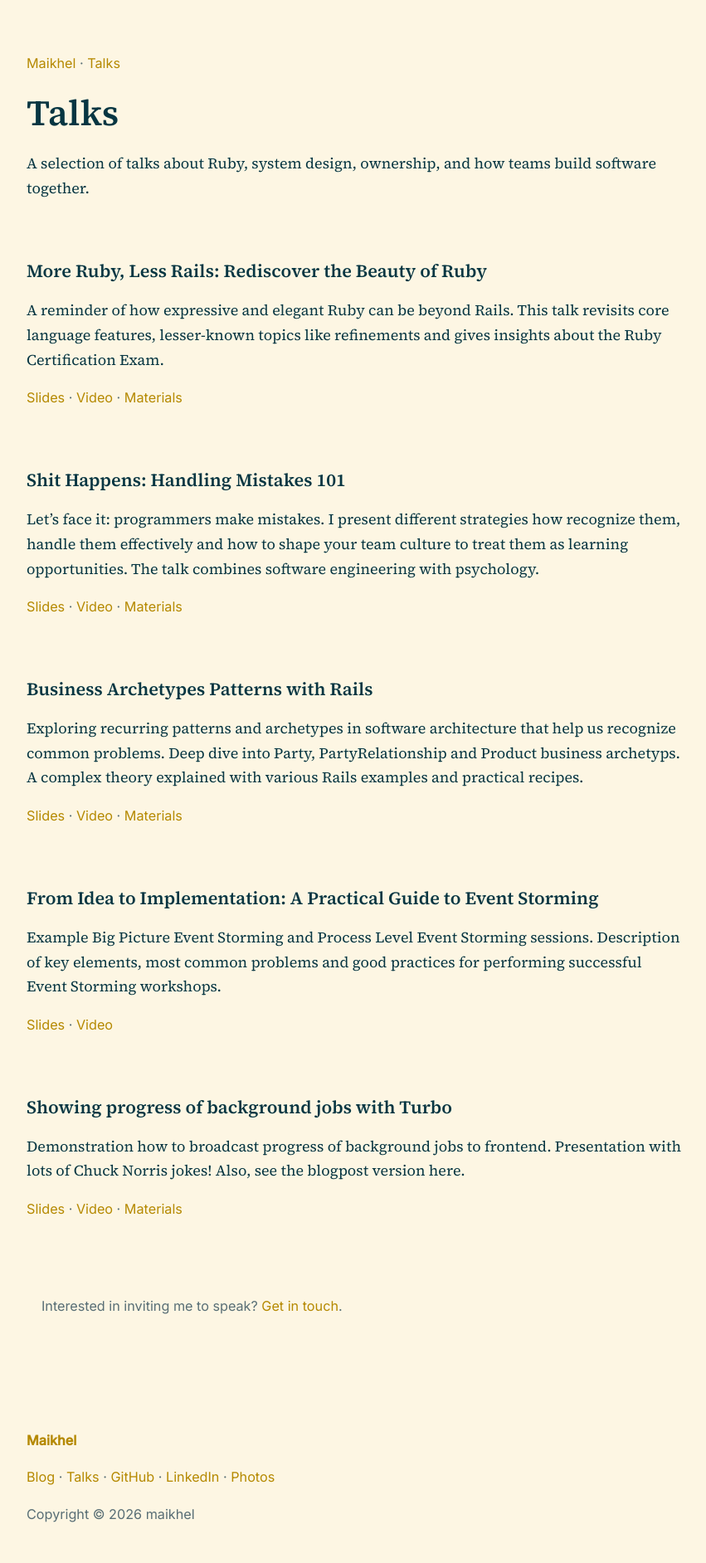
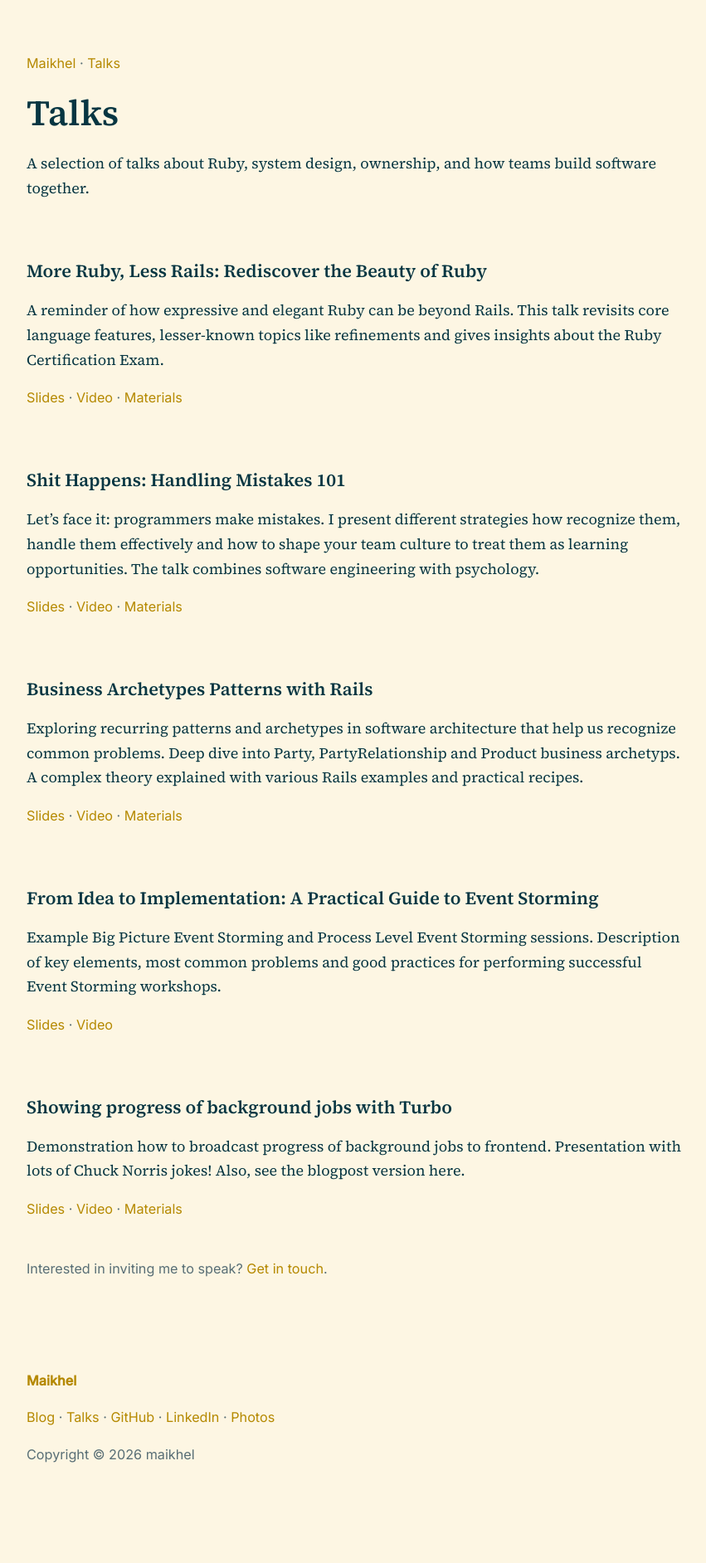
Before and after one commit to maikhel/maikhel.github.io, a Jekyll site: the page built from talks.html, in a window 1280 px wide. Shown: the whole page at 83% size, without its empty margins (212-1063 px from the left). Built offline with Jekyll 4.4.1, drawn with Linux system fonts in a browser that asks for light colours; after the commit the page ends 1812 px from its top, so only the background shows below that.

Commit message:
Update talks section

```diff
--- a/talks.html
+++ b/talks.html
@@ -29,11 +29,11 @@
 
   </section>
 
-  <footer class="stack">
-    <p>
+  <section class="stack">
+    <p class="meta">
       Interested in inviting me to speak?
-      <a href="mailto:your@email.com">Get in touch</a>.
+      <a href="mailto:m.lecicki@visuality.pl">Get in touch</a>.
     </p>
-  </footer>
+  </section>
 
 </main>
```
